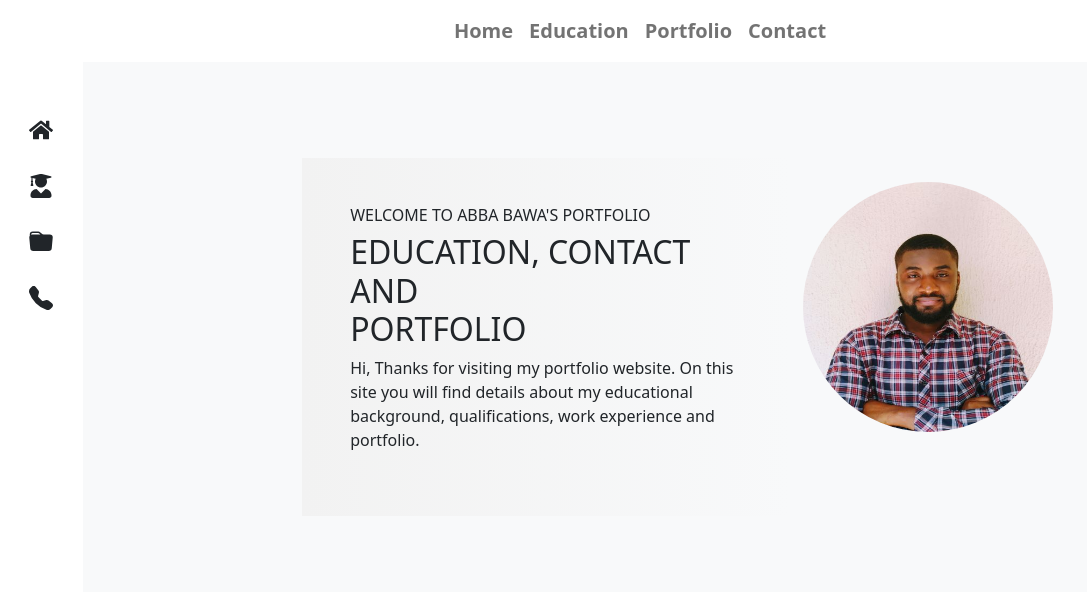
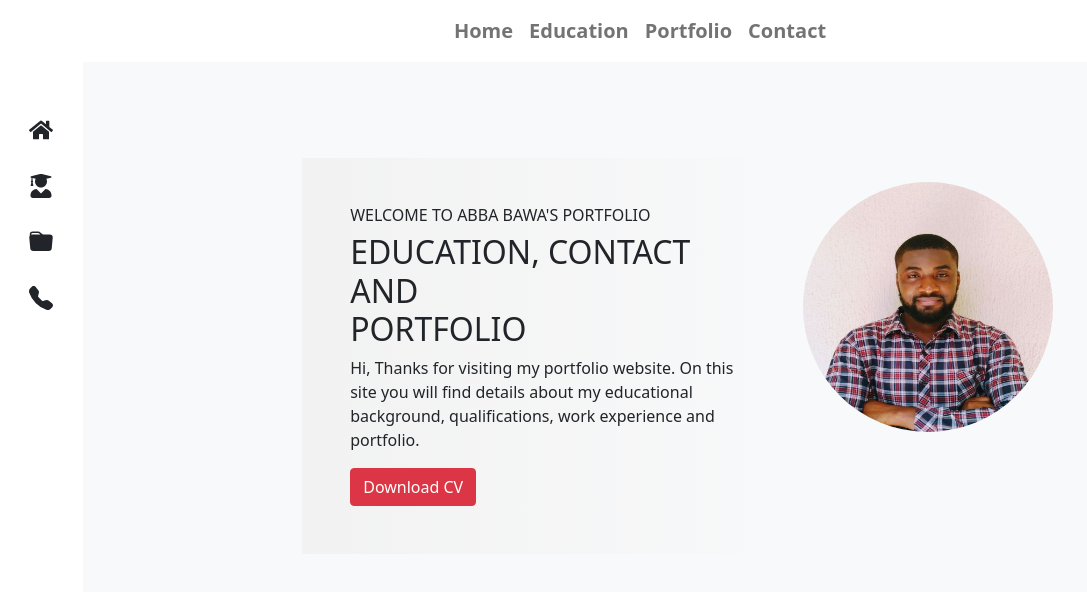
Before and after one commit to abbabawa/portfolio-website, a React (Create React App) app: page / in a window 1280 px wide. Shown: the top 592 px of the page, without its empty margins (0-1087 px from the left). Built offline with nearby package versions, Linux system fonts and the light colour scheme.

Commit message:
CV file deleted and download link edited to point to google drive. download link added to home page

```diff
--- a/src/pages/ContactMe.js
+++ b/src/pages/ContactMe.js
@@ -57,7 +57,7 @@ const ContactMe = ()=>{
                     </span>
                 </div>
                 <div className="mt-4">
-                    <Link to={"/BAWA_ABBA_RESUME.pdf"} target="_blank" download>
+                    <Link to={{pathname: "https://drive.google.com/file/d/12l_-RWMxTDrpOwzKPacjyAysLtg0NTSa/view?usp=sharing"}} target="_blank" download>
                         <button className="btn btn-danger">
                             Download CV
                         </button>
--- a/src/pages/Home.js
+++ b/src/pages/Home.js
@@ -1,4 +1,5 @@
 import { Col, Image, Row } from "react-bootstrap"
+import { Link } from "react-router-dom"
 import profilePic from '../images/profile_pic.jpg'
 
 const Home = ()=>{
@@ -11,7 +12,9 @@ const Home = ()=>{
                         <p>Hi, Thanks for visiting my portfolio website. On this site you will find details about my
                             educational background, qualifications, work experience and portfolio.
                         </p>
-                        {/* <Link to="" target="_blank" download><button class="btn btn-danger">Download CV</button></Link> */}
+                        <Link to={{pathname: "https://drive.google.com/file/d/12l_-RWMxTDrpOwzKPacjyAysLtg0NTSa/view?usp=sharing"}} target="_blank" download>
+                            <button class="btn btn-danger">Download CV</button>
+                        </Link>
                  </div>
             </Col>
             <Col className="pt-4 d-flex">
```
Also changed, not shown: 1 other file (tests, documents, lock files or other folders).
